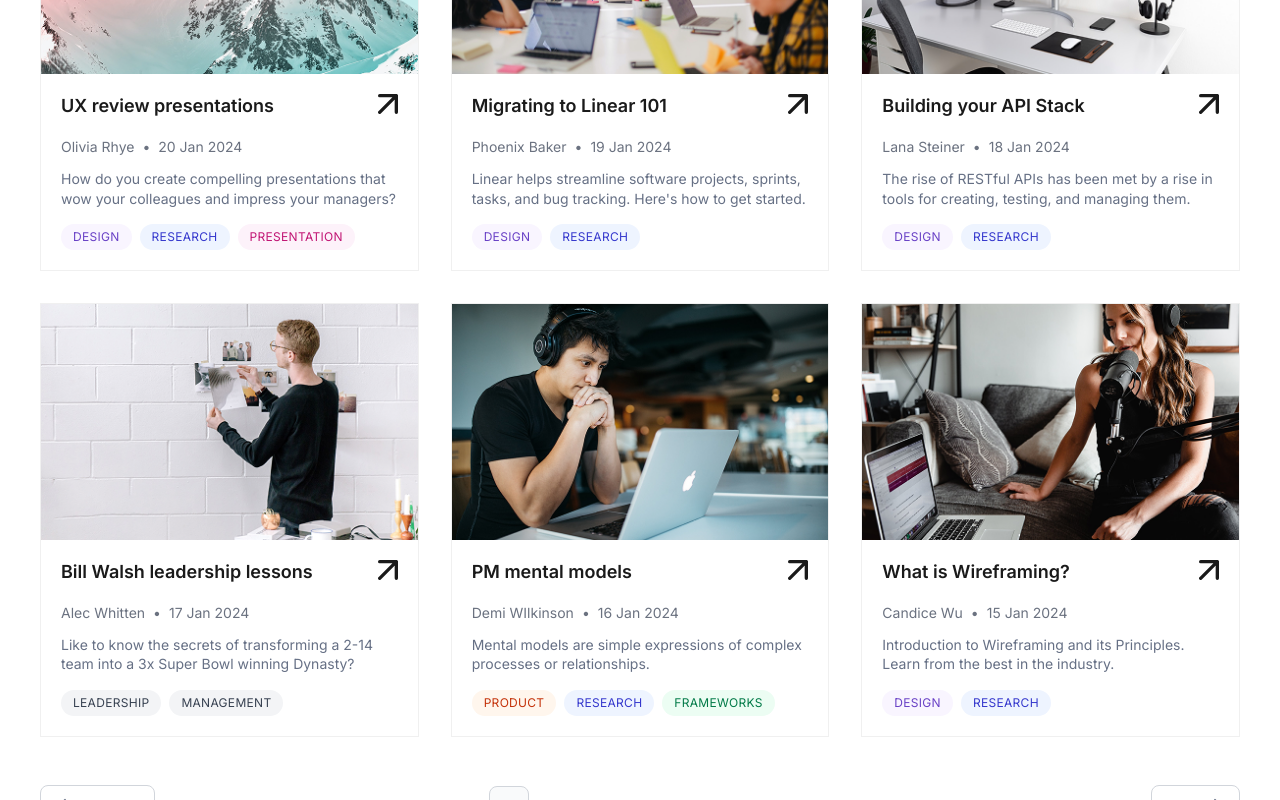
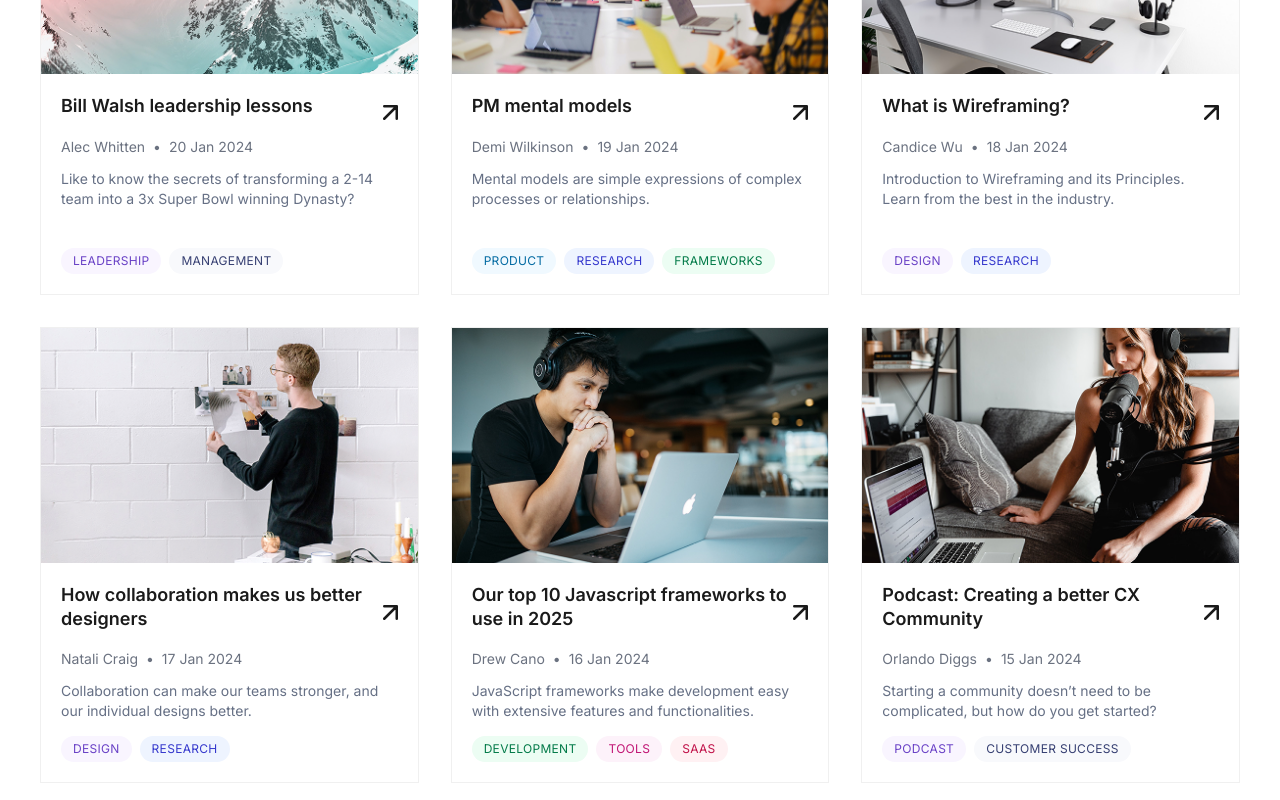
Before and after one commit to IvanSarapura/TheBlog, a React (Vite) app: page / in a window 1280 px wide. Shown: the part 1480-2280 px from the top of the page. Built offline with nearby package versions, Linux system fonts and the light colour scheme.

Commit message:
Fix Badges

```diff
--- a/src/App.css
+++ b/src/App.css
@@ -10,10 +10,14 @@
   --color-research-category-bg: #eef4ff;
   --color-presentation-category-text: #c11574;
   --color-presentation-category-bg: #fdf2fa;
-  --color-product-category-text: #c4320a;
-  --color-product-category-bg: #fff6ed;
+  --color-product-category-text: #026aa2;
+  --color-product-category-bg: #f0f9ff;
   --color-frameworks-category-text: #027a48;
   --color-frameworks-category-bg: #ecfdf3;
+  --color-interface-category-text: #c01048;
+  --color-interface-category-bg: #fff1f3;
+  --color-management-category-text: #363f72;
+  --color-management-category-bg: #f8f9fc;
   --color-border-light: #f0f0f0;
   --color-border-medium: #e5e5e5;
   --color-border-dark: #d1d5db;
@@ -524,7 +528,7 @@
 .card-header {
   display: flex;
   justify-content: space-between;
-  align-items: flex-start;
+  align-items: center;
   margin-bottom: 0.4rem;
 }
 
@@ -547,8 +551,8 @@
 }
 
 .arrow-icon {
-  width: 20px;
-  height: 20px;
+  width: 15px;
+  height: 15px;
   flex-shrink: 0;
   cursor: pointer;
   transition: transform 0.2s ease;
@@ -609,7 +613,9 @@
   letter-spacing: 0.025em;
 }
 
-.category-badge.design {
+.category-badge.design,
+.category-badge.leadership,
+.category-badge.podcast {
   background-color: var(--color-design-category-bg);
   color: var(--color-design-category-text);
 }
@@ -619,7 +625,8 @@
   color: var(--color-research-category-text);
 }
 
-.category-badge.presentation {
+.category-badge.presentation,
+.category-badge.tools {
   background-color: var(--color-presentation-category-bg);
   color: var(--color-presentation-category-text);
 }
@@ -634,6 +641,18 @@
 .category-badge.development {
   background-color: var(--color-frameworks-category-bg);
   color: var(--color-frameworks-category-text);
+}
+
+.category-badge.interface,
+.category-badge.saas {
+  background-color: var(--color-interface-category-bg);
+  color: var(--color-interface-category-text);
+}
+
+.category-badge.management,
+.category-badge.customer-success {
+  background-color: var(--color-management-category-bg);
+  color: var(--color-management-category-text);
 }
 
 /* Featured Section */
--- a/src/App.jsx
+++ b/src/App.jsx
@@ -337,11 +337,16 @@ function App() {
             <div className="featured-content">
               <div className="blog-card featured-card">
                 <div className="card-image">
-                  <img src={image4} alt="Featured blog post" />
+                  <img
+                    src={image4}
+                    alt="Grid system for better Design User Interface"
+                  />
                 </div>
                 <div className="card-content">
                   <div className="card-header">
-                    <h3 className="card-title">Building your API Stack</h3>
+                    <h3 className="card-title">
+                      Grid system for better Design User Interface
+                    </h3>
                     <img
                       src={arrowIcon}
                       alt="Read more"
@@ -349,20 +354,18 @@ function App() {
                     />
                   </div>
                   <div className="card-meta">
-                    <span className="author">Lana Steiner</span>
+                    <span className="author">Olivia Rhye</span>
                     <span className="date">18 Jan 2024</span>
                   </div>
                   <p className="card-description">
-                    The rise of RESTful APIs has been met by a rise in tools for
-                    creating, testing, and managing them. Here's how to build a
-                    robust API stack that scales with your business needs.
+                    A grid system is a design tool used to arrange content on a
+                    webpage using vertical and horizontal lines. It helps create
+                    consistent layouts and makes websites more visually
+                    appealing and easier to navigate.
                   </p>
                   <div className="card-categories">
-                    <span className="category-badge development">
-                      Development
-                    </span>
-                    <span className="category-badge">API</span>
-                    <span className="category-badge">Backend</span>
+                    <span className="category-badge design">DESIGN</span>
+                    <span className="category-badge interface">INTERFACE</span>
                   </div>
                 </div>
               </div>
@@ -378,95 +381,7 @@ function App() {
               {/* Row 1 */}
               <div className="blog-card post-card">
                 <div className="card-image">
-                  <img src={image5} alt="UX review presentations" />
-                </div>
-                <div className="card-content">
-                  <div className="card-header">
-                    <h3 className="card-title">UX review presentations</h3>
-                    <img
-                      src={arrowIcon}
-                      alt="Read more"
-                      className="arrow-icon"
-                    />
-                  </div>
-                  <div className="card-meta">
-                    <span className="author">Olivia Rhye</span>
-                    <span className="date">20 Jan 2024</span>
-                  </div>
-                  <p className="card-description">
-                    How do you create compelling presentations that wow your
-                    colleagues and impress your managers?
-                  </p>
-                  <div className="card-categories">
-                    <span className="category-badge design">Design</span>
-                    <span className="category-badge research">Research</span>
-                    <span className="category-badge presentation">
-                      Presentation
-                    </span>
-                  </div>
-                </div>
-              </div>
-
-              <div className="blog-card post-card">
-                <div className="card-image">
-                  <img src={image6} alt="Migrating to Linear 101" />
-                </div>
-                <div className="card-content">
-                  <div className="card-header">
-                    <h3 className="card-title">Migrating to Linear 101</h3>
-                    <img
-                      src={arrowIcon}
-                      alt="Read more"
-                      className="arrow-icon"
-                    />
-                  </div>
-                  <div className="card-meta">
-                    <span className="author">Phoenix Baker</span>
-                    <span className="date">19 Jan 2024</span>
-                  </div>
-                  <p className="card-description">
-                    Linear helps streamline software projects, sprints, tasks,
-                    and bug tracking. Here's how to get started.
-                  </p>
-                  <div className="card-categories">
-                    <span className="category-badge design">Design</span>
-                    <span className="category-badge research">Research</span>
-                  </div>
-                </div>
-              </div>
-
-              <div className="blog-card post-card">
-                <div className="card-image">
-                  <img src={image7} alt="Building your API Stack" />
-                </div>
-                <div className="card-content">
-                  <div className="card-header">
-                    <h3 className="card-title">Building your API Stack</h3>
-                    <img
-                      src={arrowIcon}
-                      alt="Read more"
-                      className="arrow-icon"
-                    />
-                  </div>
-                  <div className="card-meta">
-                    <span className="author">Lana Steiner</span>
-                    <span className="date">18 Jan 2024</span>
-                  </div>
-                  <p className="card-description">
-                    The rise of RESTful APIs has been met by a rise in tools for
-                    creating, testing, and managing them.
-                  </p>
-                  <div className="card-categories">
-                    <span className="category-badge design">Design</span>
-                    <span className="category-badge research">Research</span>
-                  </div>
-                </div>
-              </div>
-
-              {/* Row 2 */}
-              <div className="blog-card post-card">
-                <div className="card-image">
-                  <img src={image8} alt="Bill Walsh leadership lessons" />
+                  <img src={image5} alt="Bill Walsh leadership lessons" />
                 </div>
                 <div className="card-content">
                   <div className="card-header">
@@ -481,22 +396,26 @@ function App() {
                   </div>
                   <div className="card-meta">
                     <span className="author">Alec Whitten</span>
-                    <span className="date">17 Jan 2024</span>
+                    <span className="date">20 Jan 2024</span>
                   </div>
                   <p className="card-description">
                     Like to know the secrets of transforming a 2-14 team into a
                     3x Super Bowl winning Dynasty?
                   </p>
                   <div className="card-categories">
-                    <span className="category-badge">Leadership</span>
-                    <span className="category-badge">Management</span>
+                    <span className="category-badge leadership">
+                      LEADERSHIP
+                    </span>
+                    <span className="category-badge management">
+                      MANAGEMENT
+                    </span>
                   </div>
                 </div>
               </div>
 
               <div className="blog-card post-card">
                 <div className="card-image">
-                  <img src={image9} alt="PM mental models" />
+                  <img src={image6} alt="PM mental models" />
                 </div>
                 <div className="card-content">
                   <div className="card-header">
@@ -508,18 +427,18 @@ function App() {
                     />
                   </div>
                   <div className="card-meta">
-                    <span className="author">Demi WIlkinson</span>
-                    <span className="date">16 Jan 2024</span>
+                    <span className="author">Demi Wilkinson</span>
+                    <span className="date">19 Jan 2024</span>
                   </div>
                   <p className="card-description">
                     Mental models are simple expressions of complex processes or
                     relationships.
                   </p>
                   <div className="card-categories">
-                    <span className="category-badge product">Product</span>
-                    <span className="category-badge research">Research</span>
+                    <span className="category-badge product">PRODUCT</span>
+                    <span className="category-badge research">RESEARCH</span>
                     <span className="category-badge frameworks">
-                      Frameworks
+                      FRAMEWORKS
                     </span>
                   </div>
                 </div>
@@ -527,7 +446,7 @@ function App() {
 
               <div className="blog-card post-card">
                 <div className="card-image">
-                  <img src={image10} alt="What is Wireframing?" />
+                  <img src={image7} alt="What is Wireframing?" />
                 </div>
                 <div className="card-content">
                   <div className="card-header">
@@ -540,15 +459,120 @@ function App() {
                   </div>
                   <div className="card-meta">
                     <span className="author">Candice Wu</span>
-                    <span className="date">15 Jan 2024</span>
+                    <span className="date">18 Jan 2024</span>
                   </div>
                   <p className="card-description">
                     Introduction to Wireframing and its Principles. Learn from
                     the best in the industry.
                   </p>
                   <div className="card-categories">
-                    <span className="category-badge design">Design</span>
-                    <span className="category-badge research">Research</span>
+                    <span className="category-badge design">DESIGN</span>
+                    <span className="category-badge research">RESEARCH</span>
+                  </div>
+                </div>
+              </div>
+
+              {/* Row 2 */}
+              <div className="blog-card post-card">
+                <div className="card-image">
+                  <img
+                    src={image8}
+                    alt="How collaboration makes us better designers"
+                  />
+                </div>
+                <div className="card-content">
+                  <div className="card-header">
+                    <h3 className="card-title">
+                      How collaboration makes us better designers
+                    </h3>
+                    <img
+                      src={arrowIcon}
+                      alt="Read more"
+                      className="arrow-icon"
+                    />
+                  </div>
+                  <div className="card-meta">
+                    <span className="author">Natali Craig</span>
+                    <span className="date">17 Jan 2024</span>
+                  </div>
+                  <p className="card-description">
+                    Collaboration can make our teams stronger, and our
+                    individual designs better.
+                  </p>
+                  <div className="card-categories">
+                    <span className="category-badge design">DESIGN</span>
+                    <span className="category-badge research">RESEARCH</span>
+                  </div>
+                </div>
+              </div>
+
+              <div className="blog-card post-card">
+                <div className="card-image">
+                  <img
+                    src={image9}
+                    alt="Our top 10 Javascript frameworks to use"
+                  />
+                </div>
+                <div className="card-content">
+                  <div className="card-header">
+                    <h3 className="card-title">
+                      Our top 10 Javascript frameworks to use in 2025
+                    </h3>
+                    <img
+                      src={arrowIcon}
+                      alt="Read more"
+                      className="arrow-icon"
+                    />
+                  </div>
+                  <div className="card-meta">
+                    <span className="author">Drew Cano</span>
+                    <span className="date">16 Jan 2024</span>
+                  </div>
+                  <p className="card-description">
+                    JavaScript frameworks make development easy with extensive
+                    features and functionalities.
+                  </p>
+                  <div className="card-categories">
+                    <span className="category-badge development">
+                      DEVELOPMENT
+                    </span>
+                    <span className="category-badge tools">TOOLS</span>
+                    <span className="category-badge saas">SAAS</span>
+                  </div>
+                </div>
+              </div>
+
+              <div className="blog-card post-card">
+                <div className="card-image">
+                  <img
+                    src={image10}
+                    alt="Podcast: Creating a better CX Community"
+                  />
+                </div>
+                <div className="card-content">
+                  <div className="card-header">
+                    <h3 className="card-title">
+                      Podcast: Creating a better CX Community
+                    </h3>
+                    <img
+                      src={arrowIcon}
+                      alt="Read more"
+                      className="arrow-icon"
+                    />
+                  </div>
+                  <div className="card-meta">
+                    <span className="author">Orlando Diggs</span>
+                    <span className="date">15 Jan 2024</span>
+                  </div>
+                  <p className="card-description">
+                    Starting a community doesn’t need to be complicated, but how
+                    do you get started?
+                  </p>
+                  <div className="card-categories">
+                    <span className="category-badge podcast">PODCAST</span>
+                    <span className="category-badge customer-success">
+                      CUSTOMER SUCCESS
+                    </span>
                   </div>
                 </div>
               </div>
```
